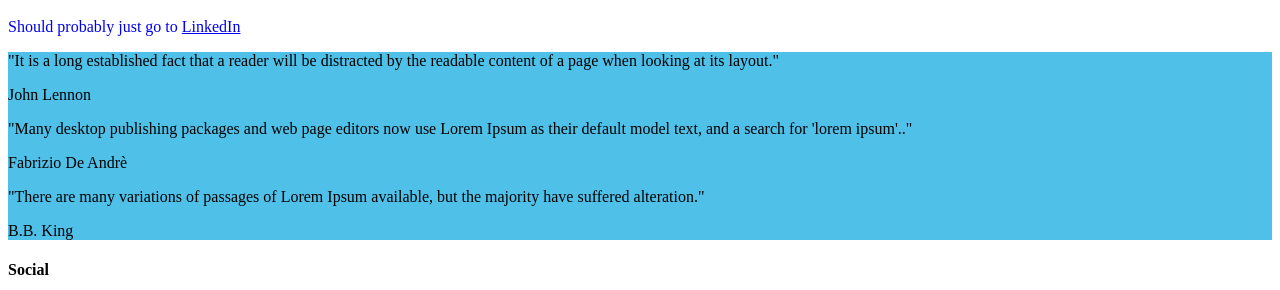
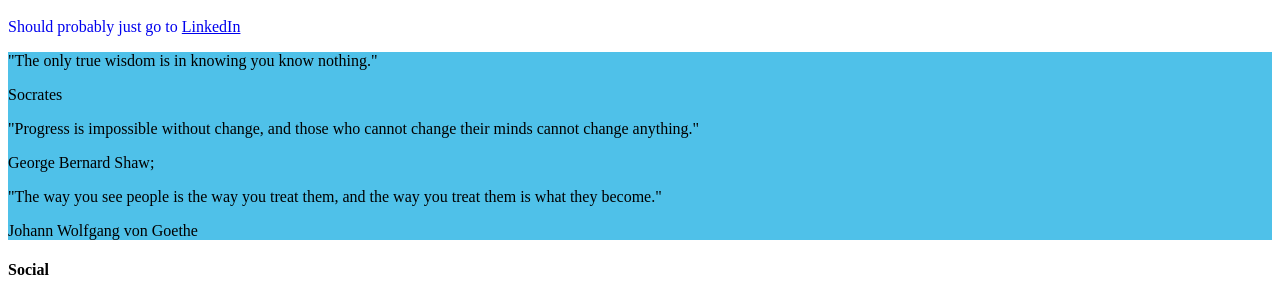
Before and after one commit to kiran-akkineni/kiran3, a website: page src/render/index.html in a window 1280 px wide. Shown: the part 845-1135 px from the top of the page. Drawn offline with Linux system fonts and the light colour scheme; some packages are replaced by stand-ins of ours.

Commit message:
changes to quotes

```diff
--- a/src/render/index.html
+++ b/src/render/index.html
@@ -94,18 +94,18 @@ layout: 'base'
         <div class="row-content buffer even clear-after">
             <div class="testimonial-slider centertxt" data-autoplay="5000" data-pagination="true" data-transition="fade" data-autoheight="false">
                 <div class="quote">
-                    <p>"It is a long established fact that a reader will be distracted by the readable content of a page when looking at its layout."</p>
-                    <div class="author">John Lennon</div>
+                    <p>"The only true wisdom is in knowing you know nothing."</p>
+                    <div class="author">Socrates</div>
                 </div>
                 <!-- quote -->
                 <div class="quote">
-                    <p>"Many desktop publishing packages and web page editors now use Lorem Ipsum as their default model text, and a search for 'lorem ipsum'.."</p>
-                    <div class="author">Fabrizio De Andr&egrave;</div>
+                    <p>"Progress is impossible without change, and those who cannot change their minds cannot change anything."</p>
+                    <div class="author">George Bernard Shaw;</div>
                 </div>
                 <!-- quote -->
                 <div class="quote">
-                    <p>"There are many variations of passages of Lorem Ipsum available, but the majority have suffered alteration."</p>
-                    <div class="author">B.B. King</div>
+                    <p>"The way you see people is the way you treat them, and the way you treat them is what they become."</p>
+                    <div class="author">Johann Wolfgang von Goethe</div>
                 </div>
                 <!-- quote -->
             </div>
```
